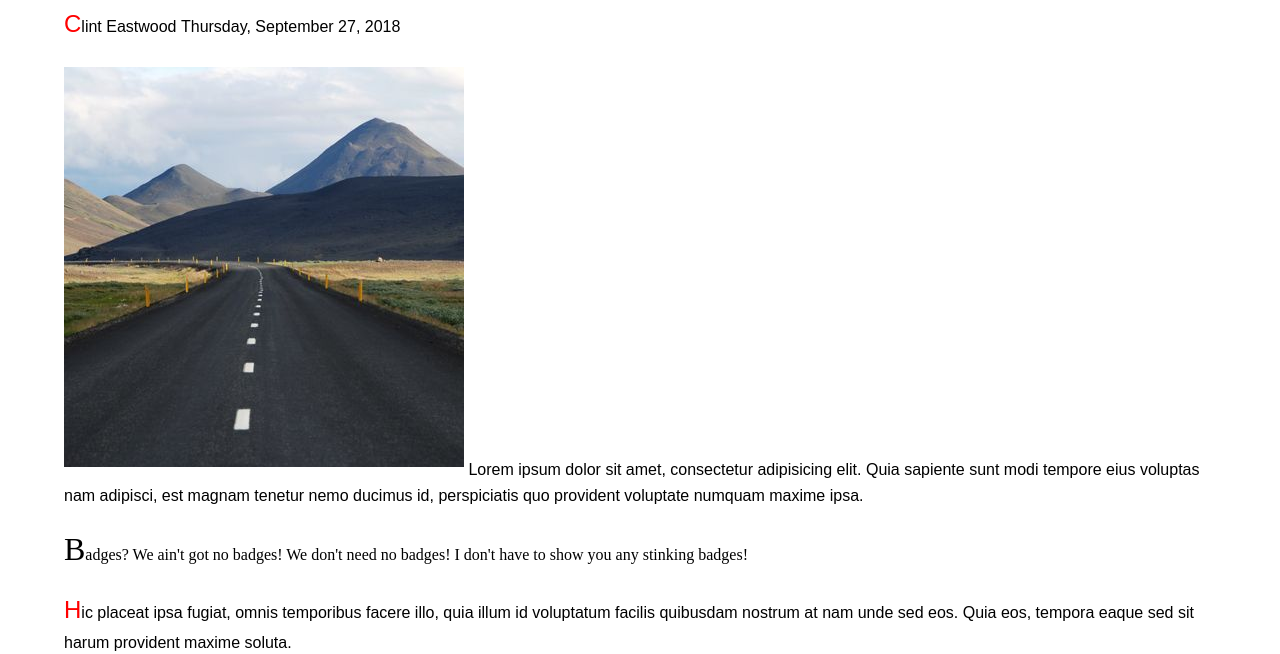
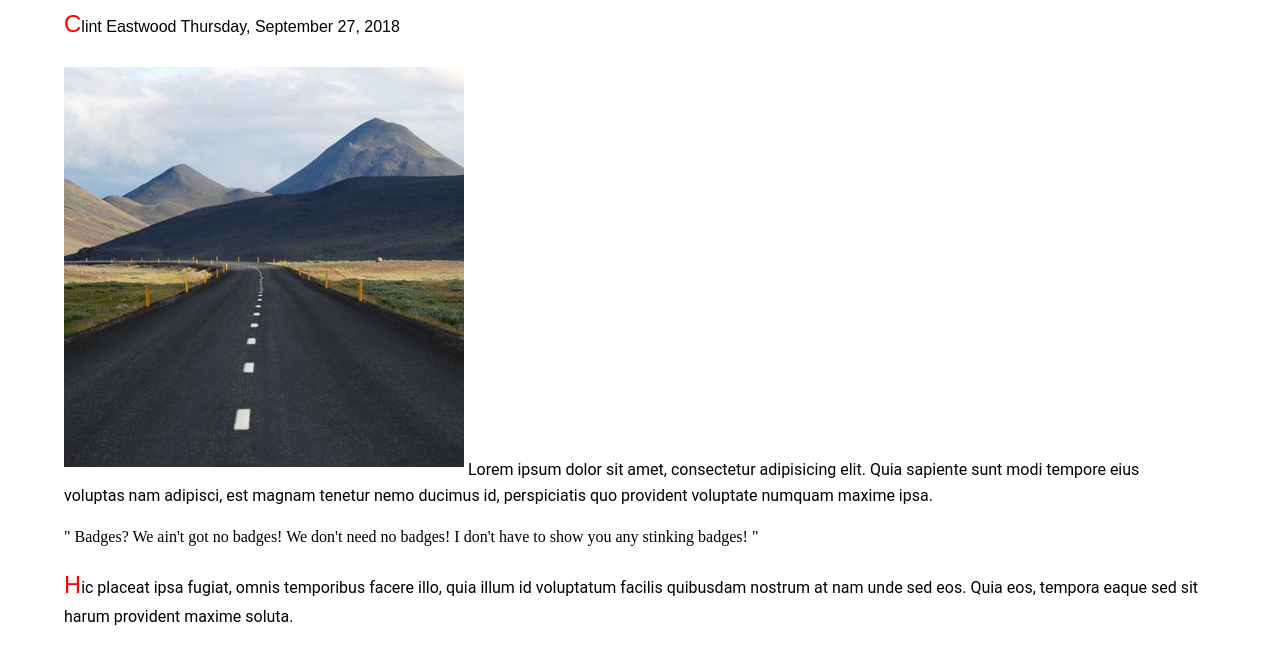
Before and after one commit to praj0015/layoutass2, a plain HTML site: page index.html in a window 1280 px wide. Shown: the part 661-1315 px from the top of the page. Drawn offline with Linux system fonts and the light colour scheme; a web font is replaced by a local one.

Commit message:
css code

```diff
--- a/css/times.css
+++ b/css/times.css
@@ -1,5 +1,4 @@
-@import url('https://fonts.googleapis.com/css?family=Niramit|Roboto');
-@import url('https://fonts.googleapis.com/css?family=Inconsolata');
+
 :root
 {
     --fontsize:1rem;
@@ -10,7 +9,8 @@
     --pright:1rem;
     --pleft:1rem;
 }
-
+@import url('https://fonts.googleapis.com/css?family=Niramit|Roboto');
+@import url('https://fonts.googleapis.com/css?family=Inconsolata');
 *,
 *::after,
 *::before{
@@ -32,7 +32,7 @@ h1, h2, h3, h4{
     padding-right: var(--pright);
 }
 p{
-    font-family: sans-serif,'Inconsolata';
+    font-family: 'Inconsolata','Roboto', sans-serif;
 }
 .container{
         max-width: 1500px;
@@ -46,7 +46,7 @@ p{
     display: flex;
     flex-direction: row;
     justify-content: flex-end;
-    align-items: flex-end;
+    align-items:center;
     flex-wrap: wrap;
     background-color: hsl(135deg,100%,50%);
 }
@@ -86,15 +86,7 @@ p{
          height: 200px;
      }
     }
-/*
-@media(max-width:600px)
-{
-    .mainnav a:nth-child(3){
-        justify-content: flex-start;
-        align-items: flex-start;
-    }
-}
-*/
+
 @media(max-width:200px) and (min-width:599px)
 {
     .times-logo{
--- a/index.html
+++ b/index.html
@@ -42,7 +42,7 @@
                     </span>
                 </p>
                 <p><img class="story-img" src="img/img.jpeg" alt="Image related to the story"/> Lorem ipsum dolor sit amet, consectetur adipisicing elit. Quia sapiente sunt modi tempore eius voluptas nam adipisci, est magnam tenetur nemo ducimus id, perspiciatis quo provident voluptate numquam maxime ipsa.</p>
-                <blockquote>Badges? We ain't got no badges! We don't need no badges! I don't have to show you any stinking badges!</blockquote>
+                <blockquote>" Badges? We ain't got no badges! We don't need no badges! I don't have to show you any stinking badges! "</blockquote>
                 <p>Hic placeat ipsa fugiat, omnis temporibus facere illo, quia illum id voluptatum facilis quibusdam nostrum at nam unde sed eos. Quia eos, tempora eaque sed sit harum provident maxime soluta.</p>
                 <p>Quaerat, velit deleniti molestiae excepturi officia ipsa quidem dolorem qui? Dolore ab hic explicabo rerum. Laborum officia, quidem ullam beatae impedit, nulla consequatur veritatis repellendus minima deleniti tempore, praesentium officiis.</p>
                 <p>Est expedita id necessitatibus odio voluptatum nemo aliquid quos doloribus, officia amet commodi modi, quae placeat maiores libero ab tenetur incidunt voluptas quidem, molestias iusto laboriosam debitis accusantium culpa. Repellat.</p>
```
